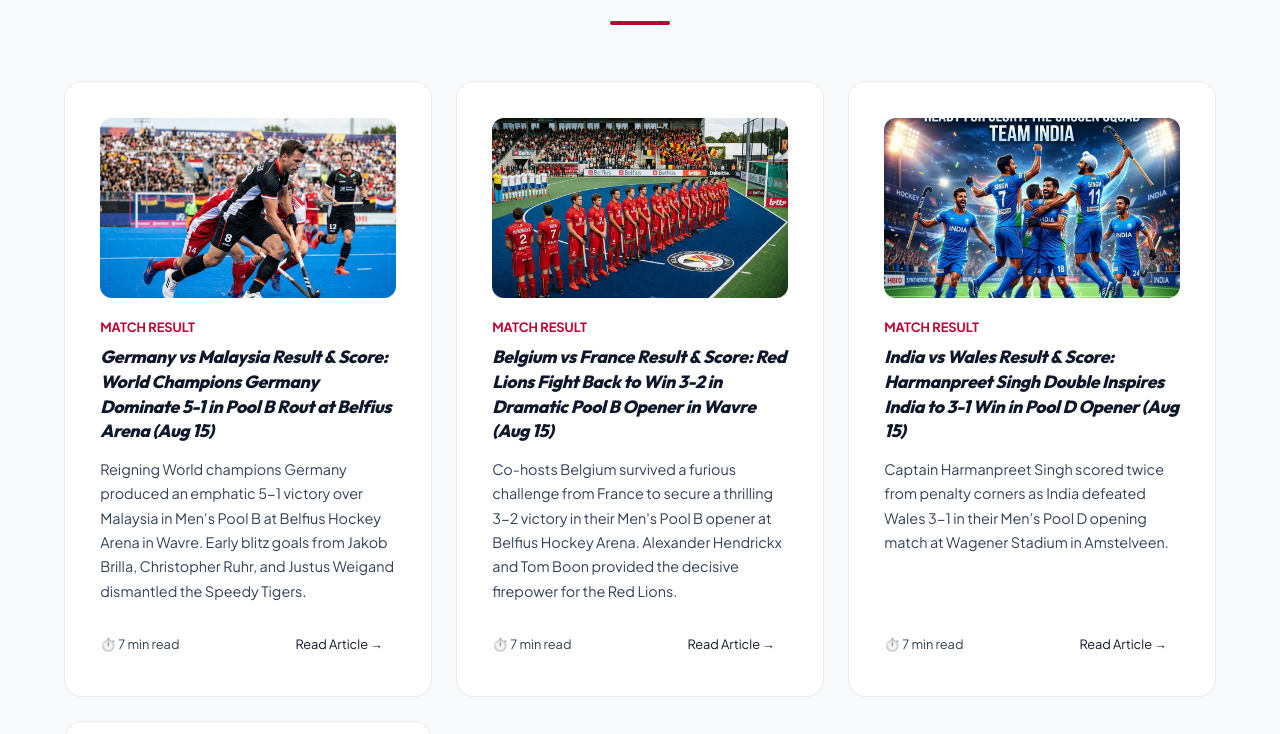
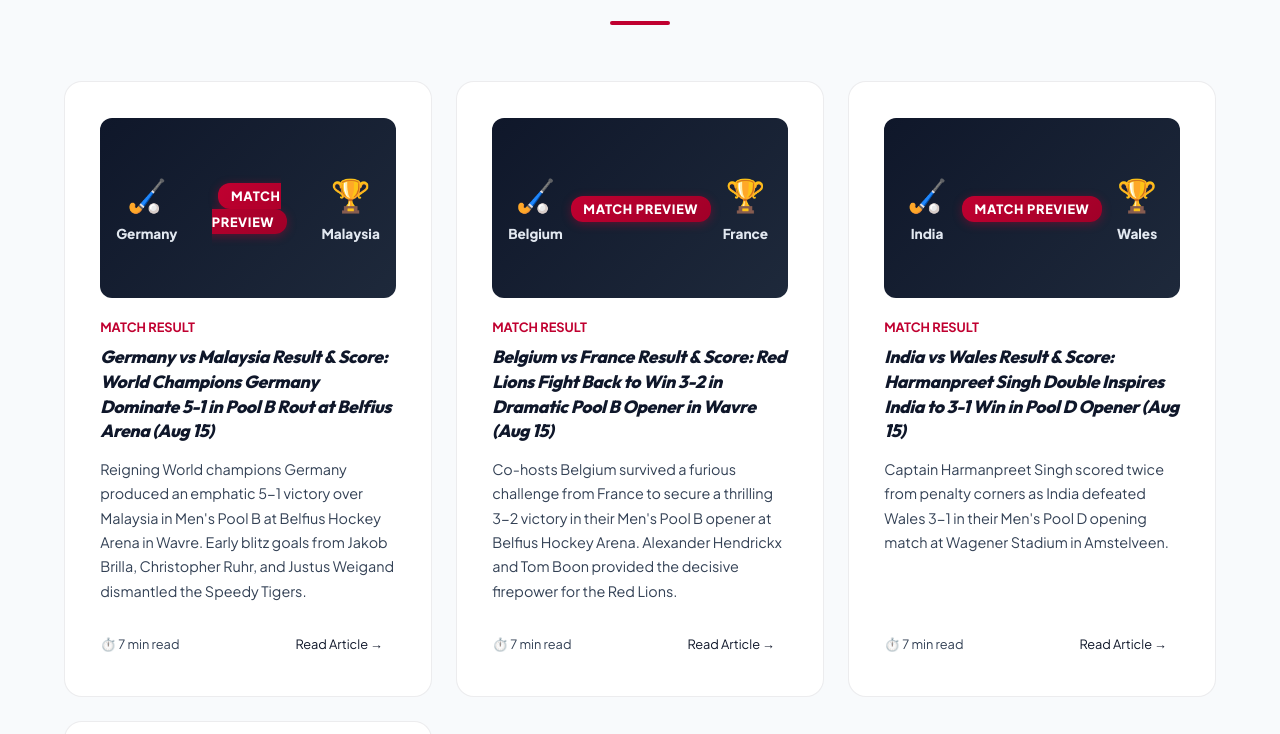
Before and after one commit to liveetcstream-beep/hockeyworldcup2026, a Next.js app: page / in a window 1280 px wide. Shown: the part 6222-6956 px from the top of the page. Built offline with nearby package versions, Linux system fonts and the light colour scheme.

Commit message:
Fix homepage and schedule page broken image cards using dynamic SVG scorecards and push to GitHub

```diff
--- a/src/app/page.js
+++ b/src/app/page.js
@@ -226,8 +226,43 @@ export default function Home() {
           <div className="grid grid-cols-1 md:grid-cols-2 lg:grid-cols-3 gap-6">
             {getPublishedNews().slice(0, 4).map((article) => (
               <div key={article.slug} className="local-card" style={{ display: 'flex', flexDirection: 'column', height: '100%' }}>
-                <div style={{ position: 'relative', height: '180px', width: '100%', marginBottom: '1.2rem', overflow: 'hidden', borderRadius: '12px' }}>
-                  <img src={article.image} alt={article.title} style={{ objectFit: 'cover', width: '100%', height: '100%' }} />
+                {/* Dynamic SVG / Scorecard Header Container */}
+                <div style={{ position: 'relative', height: '180px', width: '100%', marginBottom: '1.2rem', overflow: 'hidden', borderRadius: '12px', background: "linear-gradient(135deg, #0f172a 0%, #1e293b 100%)", display: "flex", alignItems: "center", justifyContent: "center" }}>
+                  <a href={`/news/${article.slug}`} style={{ textDecoration: "none", width: "100%", height: "100%", display: "flex", flexDirection: "column", justifyContent: "center", padding: "1rem" }}>
+                    {article.title.toLowerCase().includes(" vs ") || article.slug.includes("-vs-") ? (
+                      <div style={{ display: "flex", alignItems: "center", justifyContent: "space-between", width: "100%" }}>
+                        <div style={{ textAlign: "center", flex: 1 }}>
+                          <span style={{ fontSize: "2rem", display: "block" }}>🏑</span>
+                          <span style={{ color: "#e2e8f0", fontSize: "0.85rem", fontWeight: "800", marginTop: "0.2rem" }}>
+                            {article.title.split(" vs ")[0] || "Team A"}
+                          </span>
+                        </div>
+                        <div style={{ textAlign: "center", padding: "0 0.5rem" }}>
+                          <span style={{ background: "linear-gradient(135deg, #c00030 0%, #a00028 100%)", color: "white", padding: "0.3rem 0.8rem", borderRadius: "12px", fontSize: "0.8rem", fontWeight: "900", letterSpacing: "0.05em", boxShadow: "0 2px 10px rgba(192, 0, 48, 0.4)" }}>
+                            {article.category === "Match Report" ? "FINAL SCORE" : "MATCH PREVIEW"}
+                          </span>
+                        </div>
+                        <div style={{ textAlign: "center", flex: 1 }}>
+                          <span style={{ fontSize: "2rem", display: "block" }}>🏆</span>
+                          <span style={{ color: "#e2e8f0", fontSize: "0.85rem", fontWeight: "800", marginTop: "0.2rem" }}>
+                            {article.title.split(" vs ")[1]?.split(" ")[0] || "Team B"}
+                          </span>
+                        </div>
+                      </div>
+                    ) : (
+                      <div style={{ textAlign: "center", padding: "0.5rem" }}>
+                        <svg width="40" height="40" viewBox="0 0 24 24" fill="none" stroke="#c00030" strokeWidth="1.5" strokeLinecap="round" strokeLinejoin="round" style={{ margin: "0 auto 0.5rem auto", display: "block" }}>
+                          <path d="M19 20H5a2 2 0 0 1-2-2V6a2 2 0 0 1 2-2h10l5 5v11a2 2 0 0 1-2 2z"></path>
+                          <polyline points="14 2 14 8 20 8"></polyline>
+                          <line x1="16" y1="13" x2="8" y2="13"></line>
+                          <line x1="16" y1="17" x2="8" y2="17"></line>
+                        </svg>
+                        <span style={{ color: "#94a3b8", fontSize: "0.78rem", fontWeight: "700", textTransform: "uppercase", letterSpacing: "0.08em" }}>
+                          FIH World Cup 2026 Special
+                        </span>
+                      </div>
+                    )}
+                  </a>
                 </div>
                 <div style={{ display: 'flex', flexDirection: 'column', flexGrow: 1 }}>
                   <span style={{ color: 'var(--primary)', fontWeight: '700', fontSize: '0.8rem', textTransform: 'uppercase', marginBottom: '0.5rem', display: 'block' }}>{article.category}</span>
--- a/src/app/schedule/page.js
+++ b/src/app/schedule/page.js
@@ -213,8 +213,42 @@ export default function SchedulePage() {
           <div className="grid grid-cols-1 md:grid-cols-3 gap-6">
             {getPublishedNews().slice(0, 3).map((article) => (
               <div key={article.slug} className="local-card" style={{ display: 'flex', flexDirection: 'column', height: '100%' }}>
-                <div style={{ position: 'relative', height: '160px', width: '100%', marginBottom: '1rem', overflow: 'hidden', borderRadius: '12px' }}>
-                  <img src={article.image} alt={article.title} style={{ objectFit: 'cover', width: '100%', height: '100%' }} />
+                {/* Dynamic SVG / Scorecard Header Container */}
+                <div style={{ position: 'relative', height: '160px', width: '100%', marginBottom: '1rem', overflow: 'hidden', borderRadius: '12px', background: "linear-gradient(135deg, #0f172a 0%, #1e293b 100%)", display: "flex", alignItems: "center", justifyContent: "center" }}>
+                  <a href={`/news/${article.slug}`} style={{ textDecoration: "none", width: "100%", height: "100%", display: "flex", flexDirection: "column", justifyContent: "center", padding: "1rem" }}>
+                    {article.title.toLowerCase().includes(" vs ") || article.slug.includes("-vs-") ? (
+                      <div style={{ display: "flex", alignItems: "center", justifyContent: "space-between", width: "100%" }}>
+                        <div style={{ textAlign: "center", flex: 1 }}>
+                          <span style={{ fontSize: "1.8rem", display: "block" }}>🏑</span>
+                          <span style={{ color: "#e2e8f0", fontSize: "0.8rem", fontWeight: "800", marginTop: "0.2rem" }}>
+                            {article.title.split(" vs ")[0] || "Team A"}
+                          </span>
+                        </div>
+                        <div style={{ textAlign: "center", padding: "0 0.4rem" }}>
+                          <span style={{ background: "linear-gradient(135deg, #c00030 0%, #a00028 100%)", color: "white", padding: "0.25rem 0.6rem", borderRadius: "10px", fontSize: "0.75rem", fontWeight: "900" }}>
+                            {article.category === "Match Report" ? "FINAL" : "PREVIEW"}
+                          </span>
+                        </div>
+                        <div style={{ textAlign: "center", flex: 1 }}>
+                          <span style={{ fontSize: "1.8rem", display: "block" }}>🏆</span>
+                          <span style={{ color: "#e2e8f0", fontSize: "0.8rem", fontWeight: "800", marginTop: "0.2rem" }}>
+                            {article.title.split(" vs ")[1]?.split(" ")[0] || "Team B"}
+                          </span>
+                        </div>
+                      </div>
+                    ) : (
+                      <div style={{ textAlign: "center", padding: "0.5rem" }}>
+                        <svg width="36" height="36" viewBox="0 0 24 24" fill="none" stroke="#c00030" strokeWidth="1.5" strokeLinecap="round" strokeLinejoin="round" style={{ margin: "0 auto 0.4rem auto", display: "block" }}>
+                          <path d="M19 20H5a2 2 0 0 1-2-2V6a2 2 0 0 1 2-2h10l5 5v11a2 2 0 0 1-2 2z"></path>
+                          <polyline points="14 2 14 8 20 8"></polyline>
+                          <line x1="16" y1="13" x2="8" y2="13"></line>
+                        </svg>
+                        <span style={{ color: "#94a3b8", fontSize: "0.75rem", fontWeight: "700", textTransform: "uppercase" }}>
+                          HWC 2026 News
+                        </span>
+                      </div>
+                    )}
+                  </a>
                 </div>
                 <div style={{ display: 'flex', flexDirection: 'column', flexGrow: 1 }}>
                   <span style={{ color: 'var(--primary)', fontWeight: '700', fontSize: '0.75rem', textTransform: 'uppercase', marginBottom: '0.4rem', display: 'block' }}>{article.category}</span>
```
